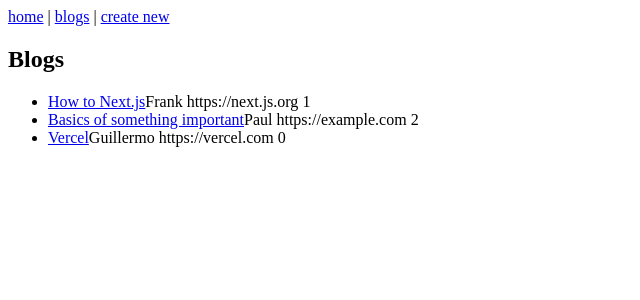
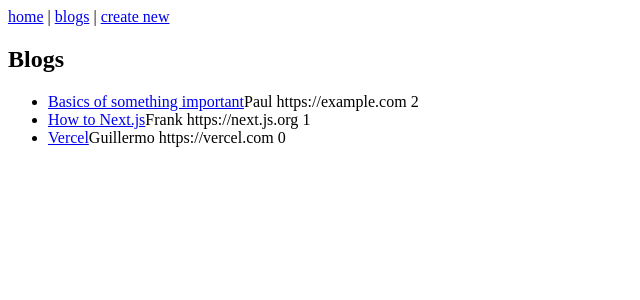
Before and after one commit to jipeso/full-stack-nextjs, a Next.js app in the folder blog-app/: page /blogs in a window 1280 px wide. Shown: the top 300 px of the page, without its empty margins (0-640 px from the left). Built offline with nearby package versions, Linux system fonts and the light colour scheme.

Commit message:
exercise 5

```diff
--- a/blog-app/app/blogs/BlogList.tsx
+++ b/blog-app/app/blogs/BlogList.tsx
@@ -4,10 +4,12 @@ import Link from 'next/link'
 import type { Blog } from '../types'
 
 const BlogList = ({ blogs }: { blogs: Blog[] }) => {
+  const sortedBlogs = blogs.sort((a, b) => b.likes - a.likes)
+
   return (
     <div>
       <ul>
-        {blogs.map(blog => (
+        {sortedBlogs.map(blog => (
           <li key={blog.id}>
             <Link href={`/blogs/${blog.id}`}>{blog.title}</Link>
             {blog.author} {blog.url} {blog.likes}
```
